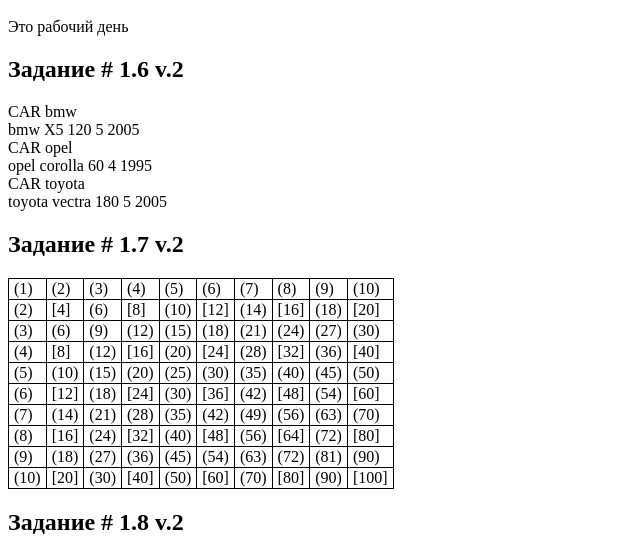
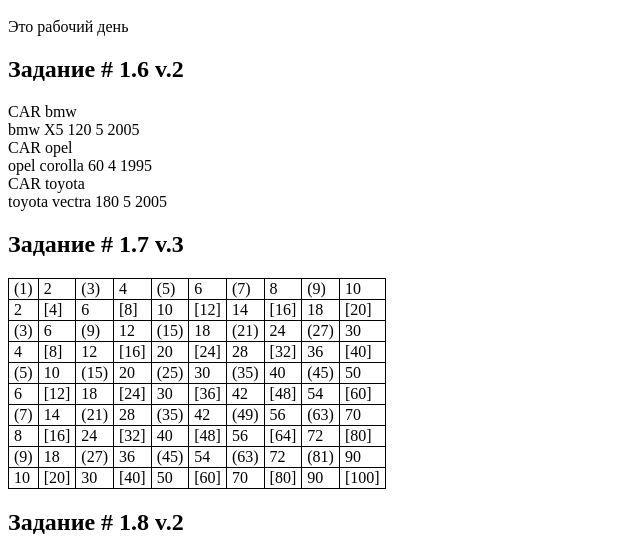
Before and after one commit to mike-a-b/loft_task1, a PHP site: page / in a window 1280 px wide. Shown: the part 550-1107 px from the top of the page, without its empty margins (0-640 px from the left). Run offline with PHP 8.4, Linux system fonts and the light colour scheme.

Commit message:
revision task 1-7 (add simple nunmbers)

```diff
--- a/task-1-7.php
+++ b/task-1-7.php
@@ -6,7 +6,7 @@
  * Time: 18:46
  */
 
-echo "<h2>Задание # 1.7 v.2</h2>";
+echo "<h2>Задание # 1.7 v.3</h2>";
 
 echo "<table style='border:1px solid black; border-collapse: collapse;'>";
 for ($v1 = 1; $v1 <= 10; $v1++) {
@@ -14,8 +14,10 @@ for ($v1 = 1; $v1 <= 10; $v1++) {
     for ($v2 = 1; $v2 <= 10; $v2++) {
         if (($v1 % 2 === 0) && ($v2 % 2 === 0)) {
             echo "<td style='border:1px solid black;'>&nbsp[" . $v1 * $v2 . "]&nbsp</td>";
+        } elseif (($v1 % 2 !== 0) && ($v2 % 2 !== 0)) {
+            echo "<td style='border:1px solid black;'>&nbsp(" . $v1 * $v2 . ")&nbsp</td>";
         } else {
-            echo "<td style='border:1px solid black;'>&nbsp(" . $v1 * $v2 . ")&nbsp</td>";
+            echo "<td style='border:1px solid black;'>&nbsp" . $v1 * $v2 . "&nbsp</td>";
         }
     }
     echo "</tr>";
```
